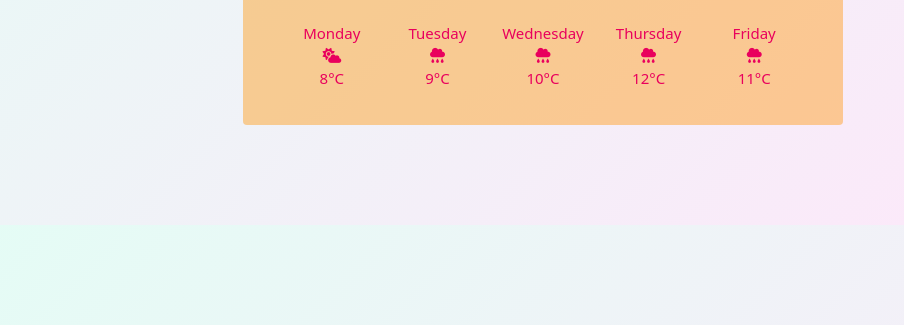
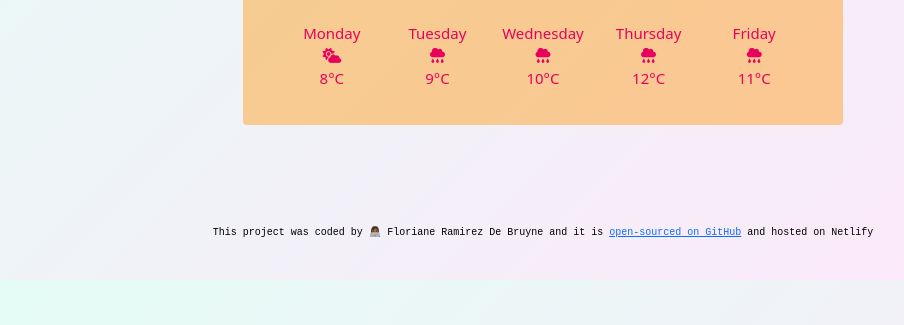
Before and after one commit to floradb26/my-weatherapp-project, a plain HTML site: page index.html in a window 1280 px wide. Shown: the part 475-800 px from the top of the page, without its empty margins (97-1001 px from the left). Drawn offline with nearby package versions, Linux system fonts and the light colour scheme.

Commit message:
Created a signature and open-sourced link

```diff
--- a/index.html
+++ b/index.html
@@ -100,6 +100,15 @@
         </div>
       </div>
     </div>
+    <div class="signature">
+      This project was coded by 👩🏾‍💻 Floriane Ramirez De Bruyne and it is
+      <a
+        href="https://github.com/floradb26/my-weatherapp-project"
+        target="_blank"
+        >open-sourced on GitHub</a
+      >
+      and hosted on Netlify
+    </div>
     <script src="src/index.js"></script>
   </body>
 </html>
--- a/src/styles.css
+++ b/src/styles.css
@@ -46,3 +46,11 @@ footer {
 .card-body {
   font-size: 15px;
 }
+
+.signature {
+  color: black;
+  font-size: 10px;
+  font-family: monospace;
+  margin: 40px auto;
+  text-align: center;
+}
```
